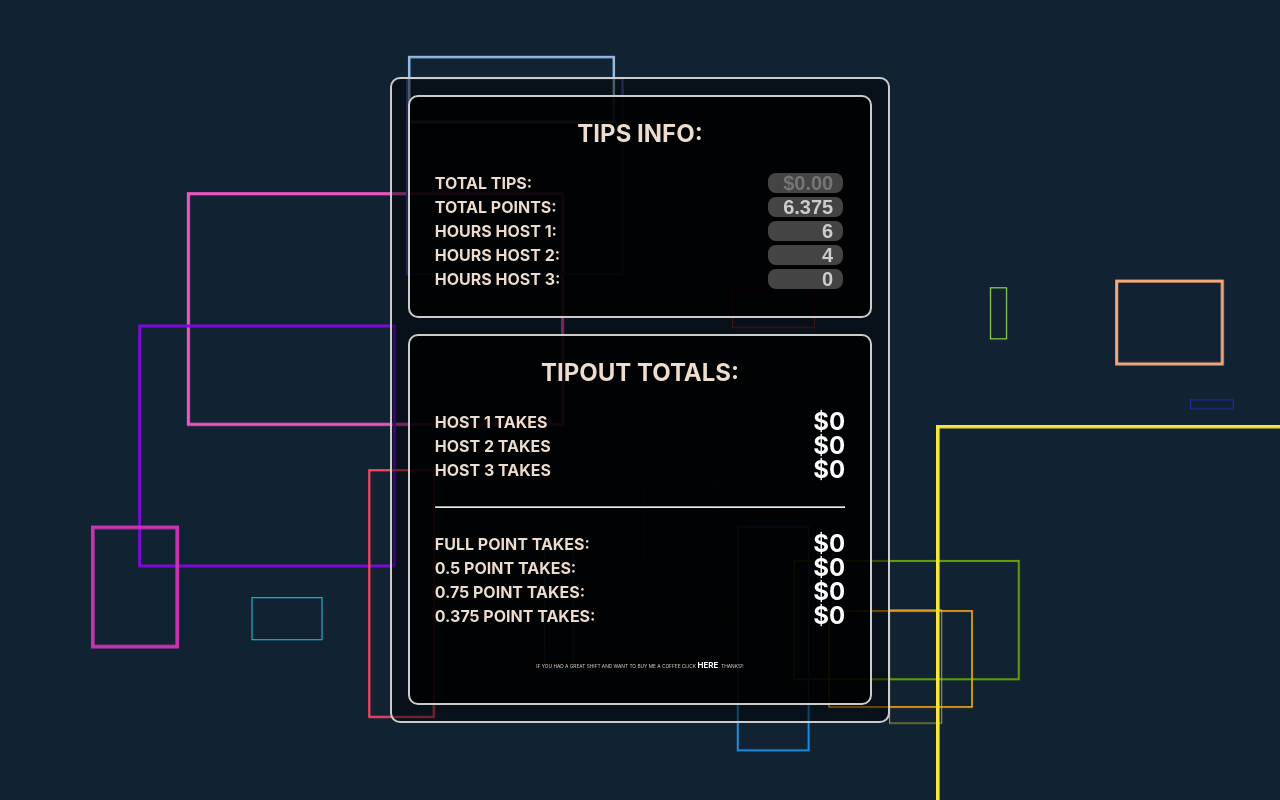
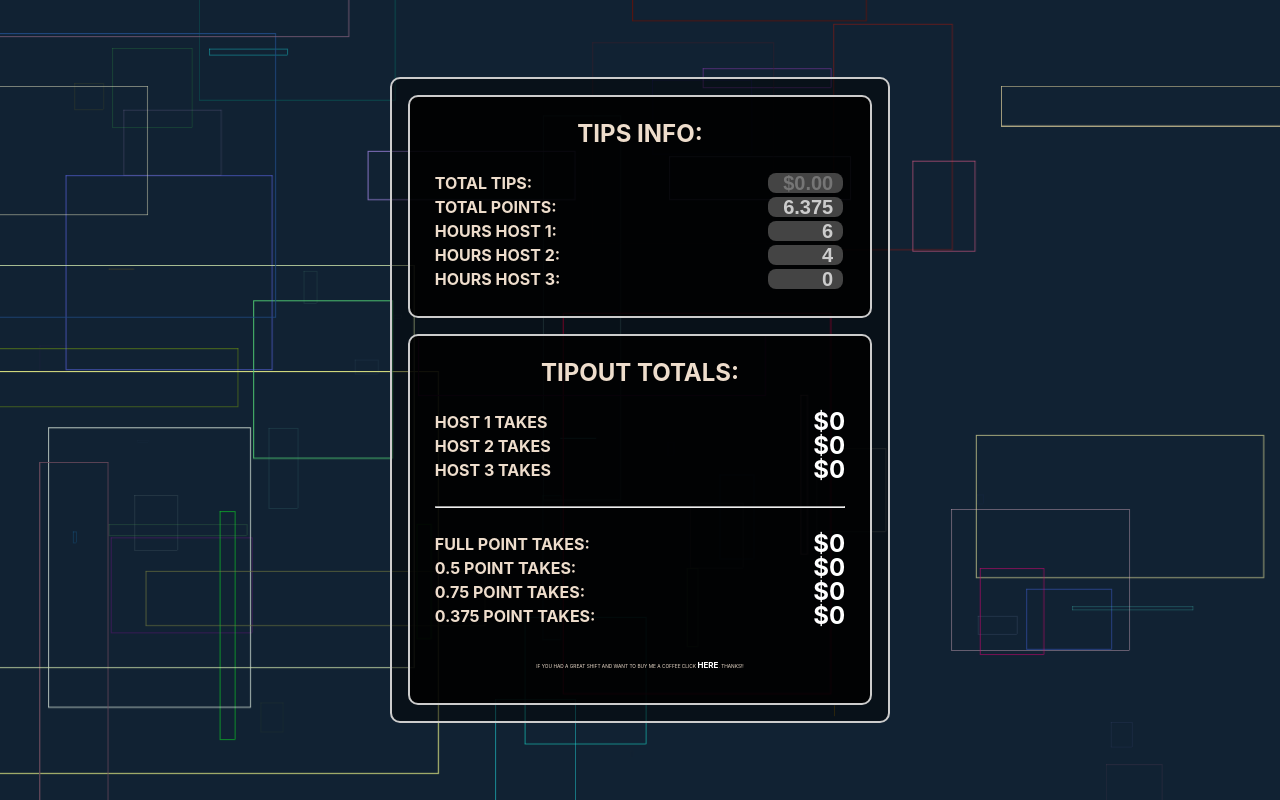
Before and after one commit to write2cmdg/tipout-calculator, a React (Create React App) app: page / in a window 1280 px wide. Built offline with nearby package versions, Linux system fonts and the light colour scheme.

Commit message:
test animation

```diff
--- a/src/components/BackgroundAnimations.jsx
+++ b/src/components/BackgroundAnimations.jsx
@@ -9,18 +9,19 @@ const BackgroundAnimation = () => {
 
   return (
     <div style={styles.container}>
-      {Array.from({ length: 20 }, (_, i) => (
+      {Array.from({ length: 75 }, (_, i) => (
         <div
           key={i}
           style={{
             ...styles.shape,
             animationName: `shapeAnimation-${animationId}`,
-            width: `${Math.random() * 500 + 5}px`,
-            height: `${Math.random() * 500 + 5}px`,
-            left: `${Math.random() * 100 - 10}%`,
-            top: `${Math.random() * 100 - 10}%`,
-            animationDuration: `${Math.random() + .75}s`,
+            width: `${Math.random() * 500 + 1}px`,
+            height: `${Math.random() * 500 + 1}px`,
+            left: `${Math.random() * 100 - 20}%`,
+            top: `${Math.random() * 100 - 20}%`,
+            animationDuration: `${Math.random() + 2}s`,
             borderColor: randomColor(),
+            opacity: 0.9,
           }}
         />
       ))}
@@ -44,7 +45,7 @@ const styles = {
   },
   shape: {
     position: 'absolute',
-    border: '4px solid currentColor',
+    border: '1px solid currentColor',
     animation: 'shapeAnimation 5s linear infinite',
   },
 };
```
